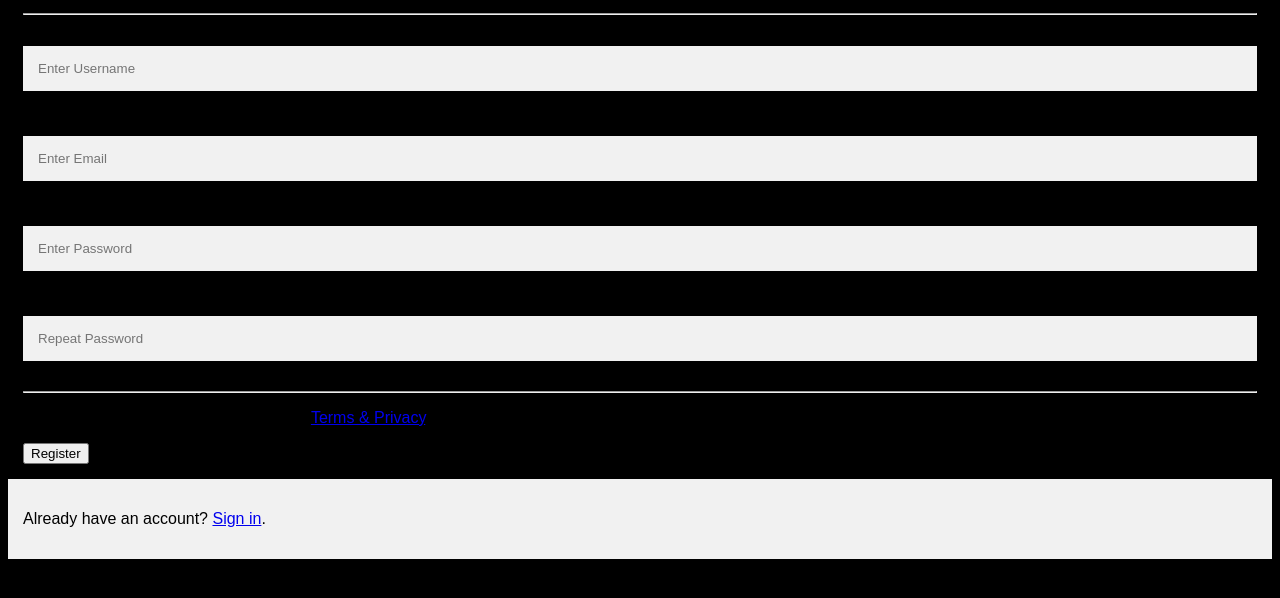
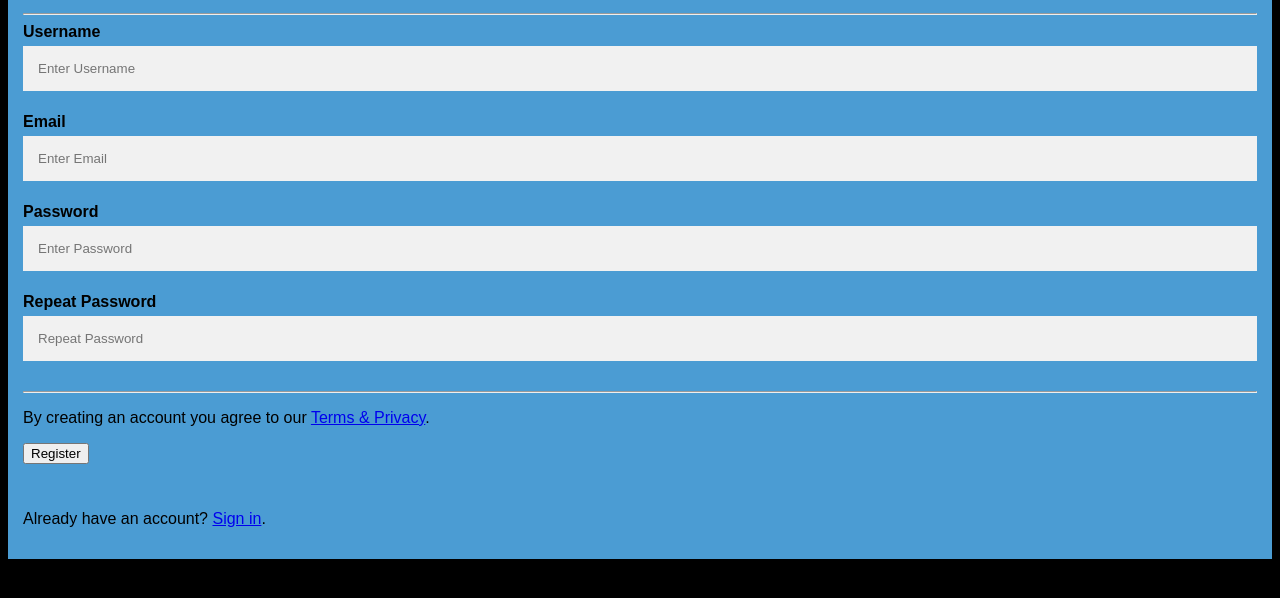
Before and after one commit to comp426-2022-spring/e01-turner-white, a website: page public/index.html in a window 1280 px wide. Shown: the part 124-722 px from the top of the page. Drawn offline with Linux system fonts and the light colour scheme.

Commit message:
hopefully added the right carolina blue

```diff
--- a/public/style.css
+++ b/public/style.css
@@ -12,7 +12,7 @@ div.container {
   /* 9. Add 15px padding */
   padding: 15px;
   /* 10. Make the background color of the container Carolina Blue using the hex code defined here: https://en.wikipedia.org/wiki/Carolina_blue*/
-
+  background: #4B9CD3
 }
 
 input[type=text], input[type=password] {
```
